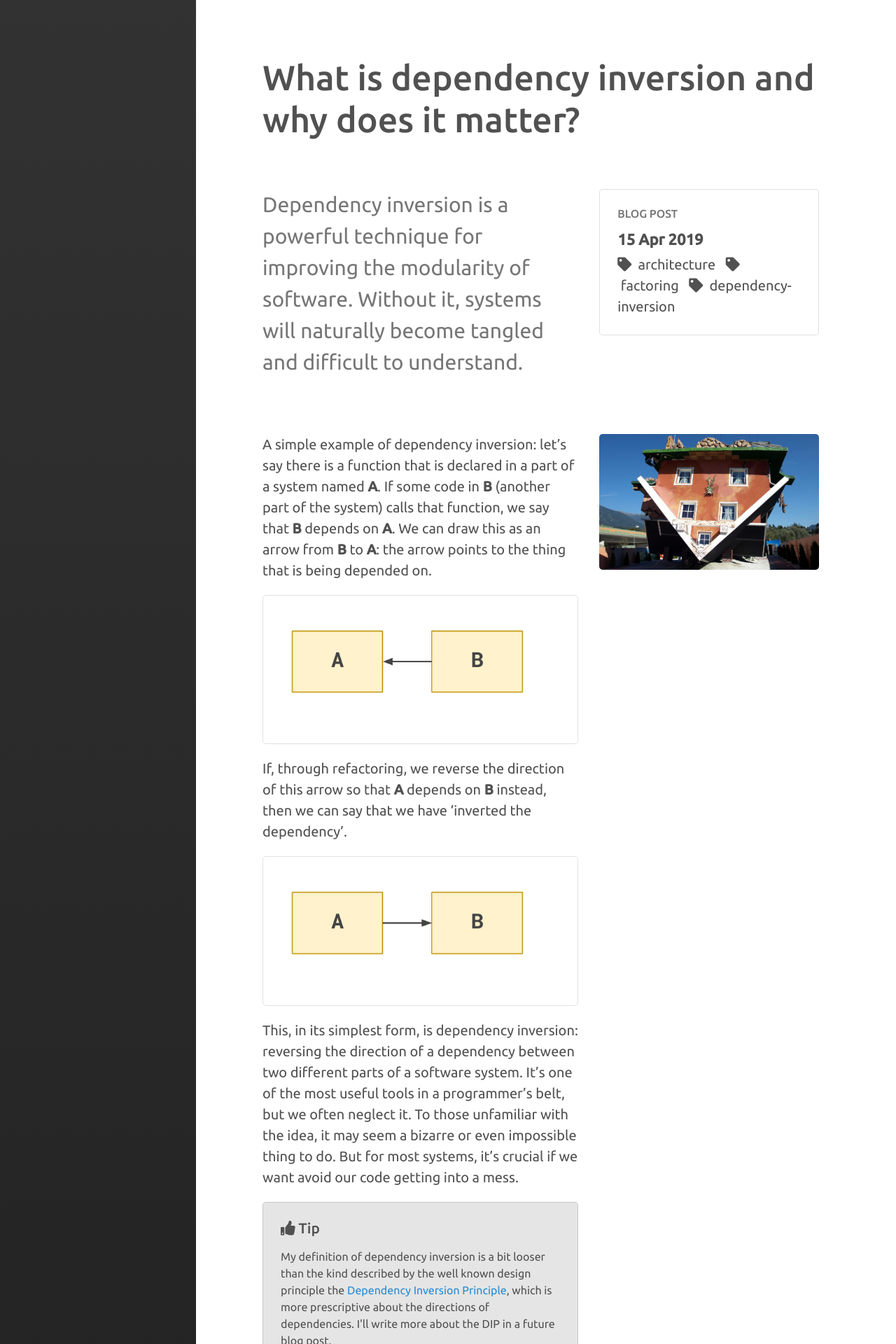
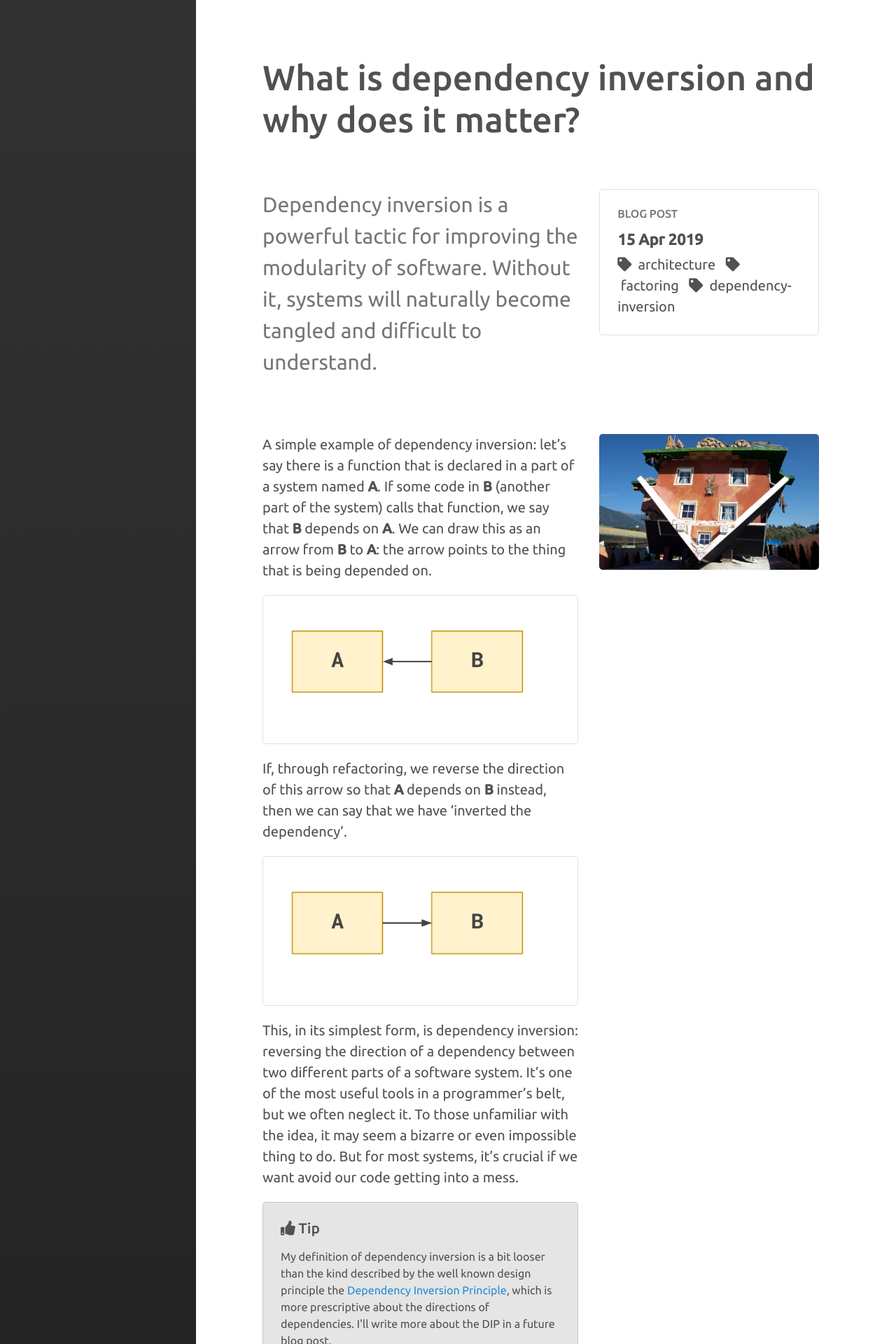
Before and after one commit to seddonym/seddonym.github.io, a Jekyll site: the page built from _posts/2019-04-15-why-dependency-inversion.md, in a window 1280 px wide. Shown: the top 1920 px of the page at 70% size. Built offline with Jekyll 4.4.1, drawn with Linux system fonts in a browser that asks for light colours; nearby versions of some CDN libraries.

Commit message:
Change technique to tactic in previous post

```diff
--- a/_posts/2019-04-15-why-dependency-inversion.md
+++ b/_posts/2019-04-15-why-dependency-inversion.md
@@ -2,7 +2,7 @@
 layout: post
 title: What is dependency inversion and why does it matter?
 description: >
-    Dependency inversion is a powerful technique for improving the modularity of software. Without it,
+    Dependency inversion is a powerful tactic for improving the modularity of software. Without it,
     systems will naturally become tangled and difficult to understand.
 image: upside-down.jpg
 featured: true
@@ -122,7 +122,7 @@
 Now that **A** has no knowledge of **B**, we think about **A** in isolation. We've just reduced our mental overhead,
 and made the system more modular.
 
-The technique remains useful for larger groups of modules. For example, three modules may depend upon each other, in
+The tactic remains useful for larger groups of modules. For example, three modules may depend upon each other, in
 a cycle:
 
 {% include content_illustration.html image="why-di/abc_cycle.png" alt="Arrows pointing from A to B to C, and back to A" %}
```
